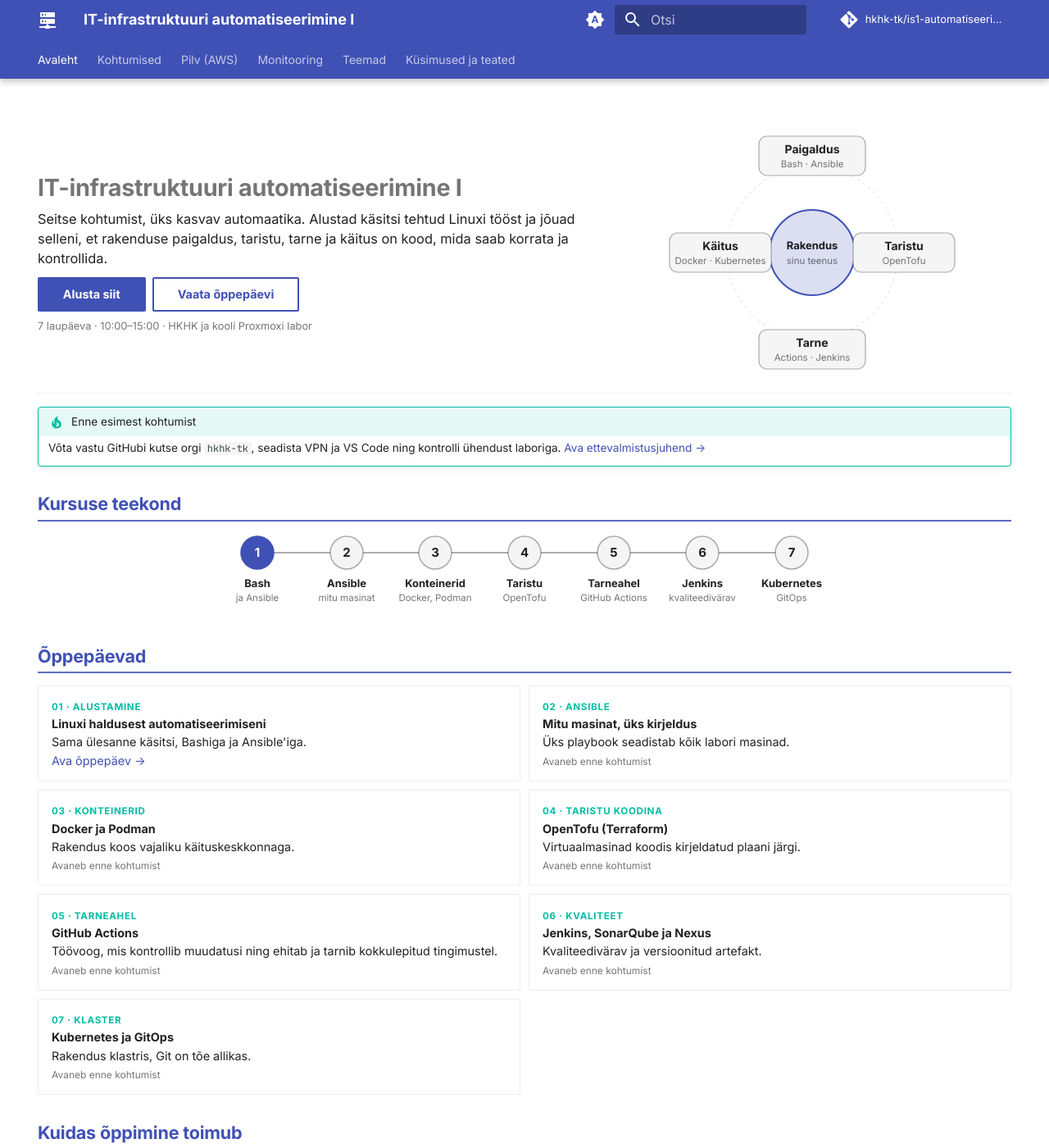
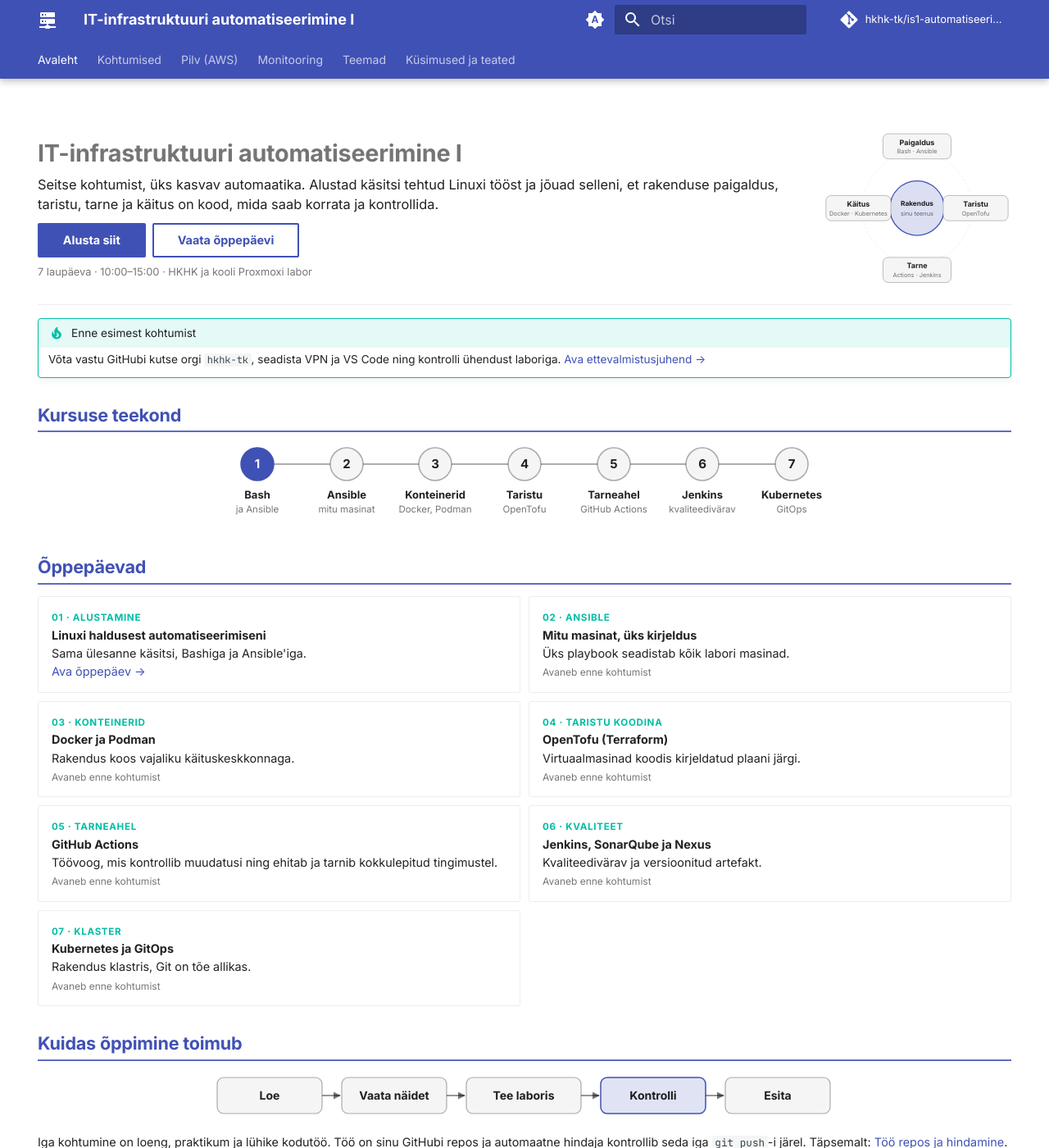
Before and after one commit to hkhk-tk/is1-automatiseerimine, an MkDocs documentation site: the page built from docs/index.md, in a window 1280 px wide and 1400 px high. Shown: the whole window at 82% size. Built offline with MkDocs 1.6.1 and Material for MkDocs 9.7.7, drawn with Linux system fonts in a browser that asks for light colours; comment, search, counter and statistics services are not loaded.

Commit message:
Avalehe pilt väiksemaks, kitsas vaates ja printimisel peidetud

```diff
--- a/docs/stylesheets/extra.css
+++ b/docs/stylesheets/extra.css
@@ -106,16 +106,16 @@
 
 /* --- Avaleht --- */
 .md-typeset .avaleht-hero {
-  display: grid; grid-template-columns: 1.4fr 1fr; gap: 1.2rem; align-items: center;
+  display: grid; grid-template-columns: 1fr auto; gap: 1.2rem; align-items: center;
   padding: .6rem 0 .8rem; border-bottom: 1px solid var(--md-default-fg-color--lightest); margin-bottom: .8rem;
 }
 .md-typeset .avaleht-hero h1 { font-size: 2em; margin: 0 0 .3em; }
 .md-typeset .hero-tekst > p:first-of-type { font-size: .82rem; line-height: 1.45; }
 .md-typeset .avaleht-hero .md-button { margin: .3em .3em .3em 0; }
-.md-typeset figure.hero-pilt { margin: 0; width: 100%; max-width: 360px; justify-self: center; }
+.md-typeset figure.hero-pilt { margin: 0; width: 230px; max-width: 230px; justify-self: end; }
 @media screen and (max-width: 44.9375em) {
   .md-typeset .avaleht-hero { grid-template-columns: 1fr; }
-  .md-typeset figure.hero-pilt { max-width: 260px; }
+  .md-typeset figure.hero-pilt { display: none; }
 }
 .md-typeset .avaleht-info { font-size: .64rem; color: var(--md-default-fg-color--light); margin: .3em 0; }
 /* Avalehe sektsioonid tihedamalt */
@@ -133,3 +133,4 @@
   color: var(--md-accent-fg-color);
 }
 .md-typeset .tuleb { font-size: .6rem; color: var(--md-default-fg-color--light); }
+@media print { .md-typeset figure.hero-pilt { display: none; } .md-typeset .avaleht-hero { display: block; } }
```
